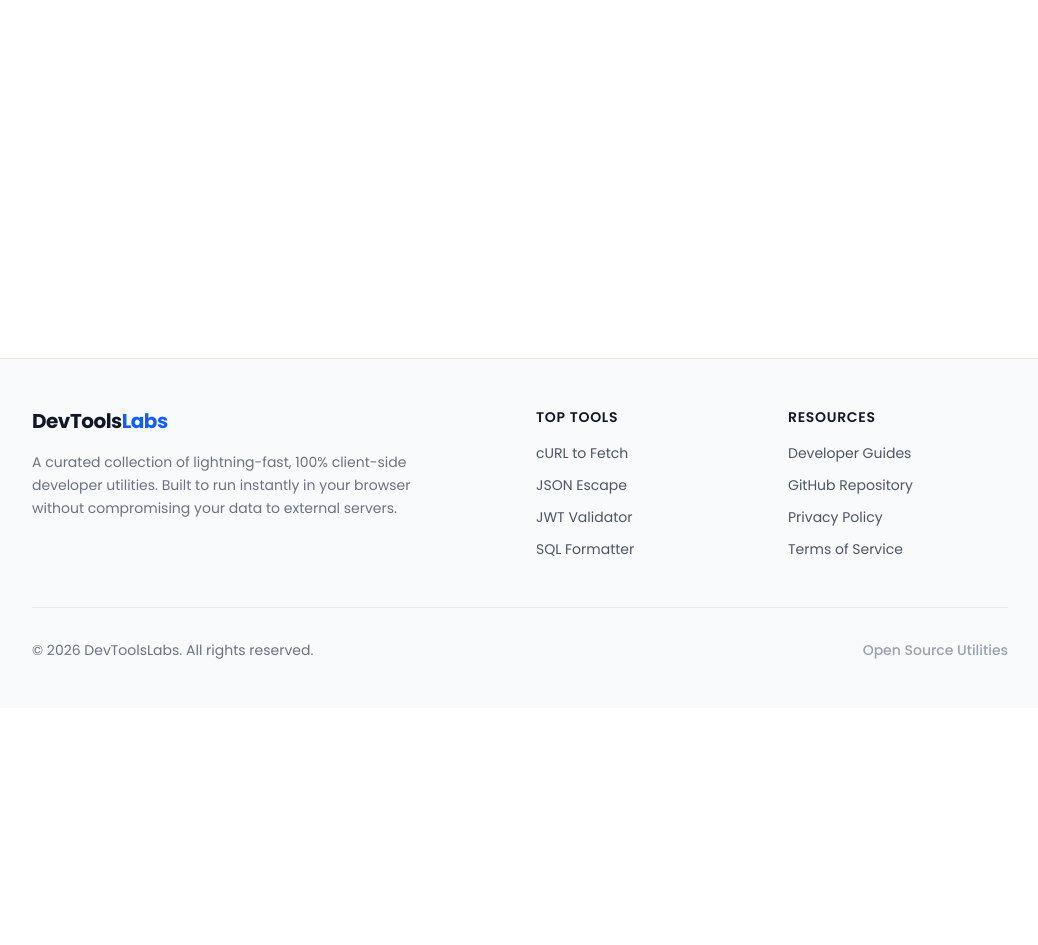
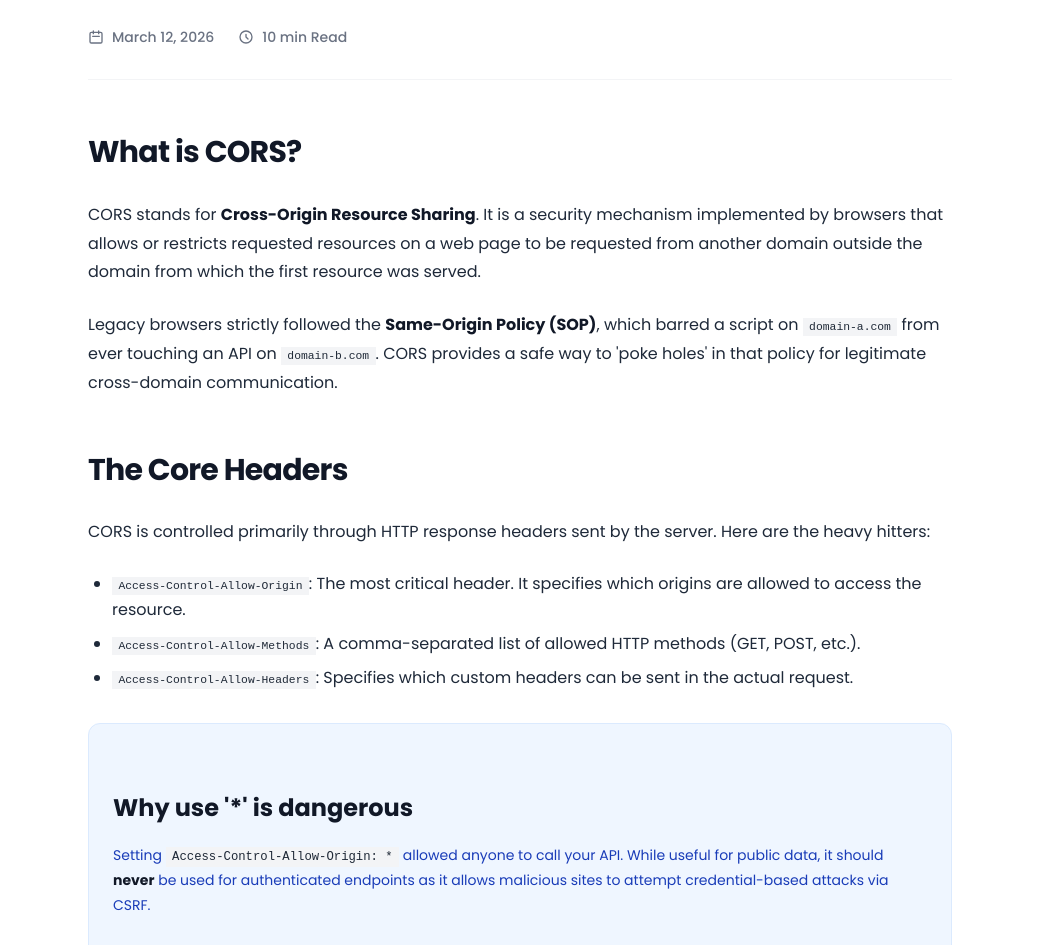
Before and after one commit to ArhamAshfaqft/devtoolslabs, a Next.js app: page /guides/understanding-cors in a window 1280 px wide. Before the commit this address had no page. Shown: the part 507-1452 px from the top of the page, without its empty margins (120-1158 px from the left). Before the commit the page ends 1215 px from the top, so only its background shows below. Built offline with nearby package versions, Linux system fonts and the light colour scheme.

Commit message:
feat: add CORS and cURL guides to content engine

```diff
--- a/app/guides/page.tsx
+++ b/app/guides/page.tsx
@@ -15,6 +15,22 @@ export const metadata: Metadata = {
 };
 
 const GUIDES = [
+  {
+    title: 'The Ultimate Guide to cURL Commands: Examples & Best Practices',
+    slug: 'ultimate-curl-guide',
+    description: 'Master cURL for API testing, file downloads, and server debugging. A comprehensive guide with real-world examples for developers and DevOps engineers.',
+    date: 'March 12, 2026',
+    readTime: '8 min',
+    category: 'Development'
+  },
+  {
+    title: 'Understanding CORS: The Definitive Guide for Developers',
+    slug: 'understanding-cors',
+    description: 'Master Cross-Origin Resource Sharing. Learn how preflight requests, Access-Control headers, and security policies work to protect your web applications.',
+    date: 'March 12, 2026',
+    readTime: '10 min',
+    category: 'Security'
+  },
   {
     title: 'How to Decode JWT Tokens (Step-by-Step Guide)',
     slug: 'how-to-decode-jwt',
--- /dev/null
+++ b/app/guides/ultimate-curl-guide/page.tsx
@@ -0,0 +1,84 @@
+import React from 'react';
+import type { Metadata } from 'next';
+import GuideLayout from '@/components/GuideLayout';
+
+export const metadata: Metadata = {
+  title: 'The Ultimate Guide to cURL Commands: Examples & Best Practices | DevToolsLabs',
+  description: 'Master cURL for API testing, file downloads, and server debugging. A comprehensive guide with real-world examples for developers and DevOps engineers.',
+};
+
+export default function CurlGuidePage() {
+  return (
+    <GuideLayout
+      title="The Ultimate Guide to cURL Commands"
+      description="cURL is the Swiss Army knife of data transfer. Whether you are debugging an API or downloading a script, these essential commands will save you hours of work."
+      publishDate="March 12, 2026"
+      readTime="8 min"
+      relatedTools={[
+        { name: "cURL to Fetch Converter", url: "/curl-to-fetch" },
+        { name: "HTTP Header Parser", url: "/http-header-parser" }
+      ]}
+    >
+      <section>
+        <h2>What is cURL?</h2>
+        <p>
+          cURL (short for "Client URL") is a command-line tool and library for transferring data with URLs. It supports a vast range of protocols, including HTTP, HTTPS, FTP, and more. For most web developers, it is the primary way to test REST APIs without a browser.
+        </p>
+      </section>
+
+      <section>
+        <h2>The Basics: Simple GET Requests</h2>
+        <p>The most basic cURL command is just the tool name followed by a URL:</p>
+        <pre><code>curl https://api.example.com/data</code></pre>
+        <p>To view the response headers along with the body, use the <code>-i</code> flag:</p>
+        <pre><code>curl -i https://api.example.com/data</code></pre>
+      </section>
+
+      <section>
+        <h2>Sending Data with POST</h2>
+        <p>
+          To create or update resources, you will use the <code>-X POST</code> method along with the <code>-d</code> (data) flag:
+        </p>
+        <pre><code>curl -X POST -d "name=John&email=john@example.com" https://api.example.com/users</code></pre>
+        <p>
+          For JSON payloads, which are the standard for modern APIs, you must explicitly set the <code>Content-Type</code> header using the <code>-H</code> flag:
+        </p>
+        <pre><code>{`curl -X POST -H "Content-Type: application/json" -d '{"name": "John", "age": 30}' https://api.example.com/users`}</code></pre>
+      </section>
+
+      <div className="bg-gray-50 border-l-4 border-blue-500 p-6 my-8">
+        <h3 className="text-gray-900 mt-0">Pro Tip: cURL to Fetch</h3>
+        <p className="text-gray-700 text-sm mb-0">
+          If you have a complex cURL command from your browser's dev tools or documentation, you can use our <strong>cURL to Fetch</strong> tool to instantly convert it into a JavaScript snippet for your frontend code.
+        </p>
+      </div>
+
+      <section>
+        <h2>Uploading Files</h2>
+        <p>
+          Need to test a file upload endpoint? Use the <code>-F</code> (form) flag. The <code>@</code> symbol tells cURL to read the file from your local disk:
+        </p>
+        <pre><code>curl -F "profile_picture=@/path/to/image.png" https://api.example.com/upload</code></pre>
+      </section>
+
+      <section>
+        <h2>Authentication</h2>
+        <p>
+          Most APIs are secured. For Basic Auth, use the <code>-u</code> flag:
+        </p>
+        <pre><code>curl -u "username:password" https://api.example.com/secure</code></pre>
+        <p>
+          For Bearer Tokens (common in JWT-based systems), use a custom Authorization header:
+        </p>
+        <pre><code>{`curl -H "Authorization: Bearer YOUR_TOKEN_HERE" https://api.example.com/protected`}</code></pre>
+      </section>
+
+      <section>
+        <h2>Summary</h2>
+        <p>
+          Mastering cURL makes you a more efficient developer. It allows you to isolate server-side behavior from frontend bugs and provides a platform-independent way to share API reproduction steps.
+        </p>
+      </section>
+    </GuideLayout>
+  );
+}
--- /dev/null
+++ b/app/guides/understanding-cors/page.tsx
@@ -0,0 +1,86 @@
+import React from 'react';
+import type { Metadata } from 'next';
+import GuideLayout from '@/components/GuideLayout';
+
+export const metadata: Metadata = {
+  title: 'Understanding CORS: The Definitive Guide for Developers | DevToolsLabs',
+  description: 'Master Cross-Origin Resource Sharing (CORS). Learn how preflight requests, Access-Control headers, and security policies work to protect your web applications.',
+};
+
+export default function CorsGuidePage() {
+  return (
+    <GuideLayout
+      title="Understanding CORS: Data Security & The Preflight Headache"
+      description="Cross-Origin Resource Sharing (CORS) is the #1 cause of 'Network Error' messages for modern developers. Learn exactly how it works and how to fix it securely."
+      publishDate="March 12, 2026"
+      readTime="10 min"
+      relatedTools={[
+        { name: "HTTP Header Parser", url: "/http-header-parser" },
+        { name: "HTTP Status Codes", url: "/http-status-codes" }
+      ]}
+    >
+      <section>
+        <h2>What is CORS?</h2>
+        <p>
+          CORS stands for <strong>Cross-Origin Resource Sharing</strong>. It is a security mechanism implemented by browsers that allows or restricts requested resources on a web page to be requested from another domain outside the domain from which the first resource was served.
+        </p>
+        <p>
+          Legacy browsers strictly followed the <strong>Same-Origin Policy (SOP)</strong>, which barred a script on <code>domain-a.com</code> from ever touching an API on <code>domain-b.com</code>. CORS provides a safe way to 'poke holes' in that policy for legitimate cross-domain communication.
+        </p>
+      </section>
+
+      <section>
+        <h2>The Core Headers</h2>
+        <p>
+          CORS is controlled primarily through HTTP response headers sent by the server. Here are the heavy hitters:
+        </p>
+        <ul>
+          <li><code>Access-Control-Allow-Origin</code>: The most critical header. It specifies which origins are allowed to access the resource.</li>
+          <li><code>Access-Control-Allow-Methods</code>: A comma-separated list of allowed HTTP methods (GET, POST, etc.).</li>
+          <li><code>Access-Control-Allow-Headers</code>: Specifies which custom headers can be sent in the actual request.</li>
+        </ul>
+      </section>
+
+      <div className="bg-blue-50 p-6 rounded-xl border border-blue-100 my-8">
+        <h3 className="text-blue-900 mt-0">Why use '*' is dangerous</h3>
+        <p className="text-blue-800 text-sm mb-0">
+          Setting <code>Access-Control-Allow-Origin: *</code> allowed anyone to call your API. While useful for public data, it should <strong>never</strong> be used for authenticated endpoints as it allows malicious sites to attempt credential-based attacks via CSRF.
+        </p>
+      </div>
+
+      <section>
+        <h2>The Preflight Request (OPTIONS)</h2>
+        <p>
+          Ever noticed a mysterious <code>OPTIONS</code> request in your Network tab before your actual <code>POST</code> request? That is a <strong>Preflight Request</strong>.
+        </p>
+        <p>
+          The browser sends this request automatically to verify that the server understands and permits the 'risky' request you are about to make. A request is preflighted if:
+        </p>
+        <ol>
+          <li>It uses a method other than GET, HEAD, or POST.</li>
+          <li>It uses custom headers (like <code>Authorization</code> or <code>X-API-Key</code>).</li>
+          <li>The Content-Type is not one of: <code>application/x-www-form-urlencoded</code>, <code>multipart/form-data</code>, or <code>text/plain</code>.</li>
+        </ol>
+      </section>
+
+      <section>
+        <h2>Common Fixes for Developers</h2>
+        <p>
+          If you are seeing <code>'Access to fetch at ... has been blocked by CORS policy'</code>, here is your checklist:
+        </p>
+        <ul>
+          <li><strong>Check the Protocol:</strong> Origins are sensitive. <code>http://localhost</code> and <code>https://localhost</code> are different origins.</li>
+          <li><strong>Server-Side Middleware:</strong> Use standard libraries like <code>cors</code> for Express or <code>CORSMiddleware</code> for FastAPI rather than manual header injection.</li>
+          <li><strong>Trailing Slashes:</strong> Ensure your allowed origin in the server config perfectly matches the URL in the browser (down to the trailing slash).</li>
+        </ul>
+      </section>
+
+      <section>
+        <h2>Summary</h2>
+        <p>
+          CORS is not a bug; it is a shield. By understanding the handshake between the browser and the server, you can build secure, cross-domain applications without pulling your hair out.
+        </p>
+      </section>
+    </GuideLayout>
+  );
+}
--- a/app/sitemap.ts
+++ b/app/sitemap.ts
@@ -13,6 +13,8 @@ export default function sitemap(): MetadataRoute.Sitemap {
     '/http-status-codes',
     '/header-mime-hub',
     '/diagram-playground',
+    '/guides/understanding-cors',
+    '/guides/ultimate-curl-guide',
     '/http-header-parser',
     '/color-palette-generator',
     '/regex-generator',
```
